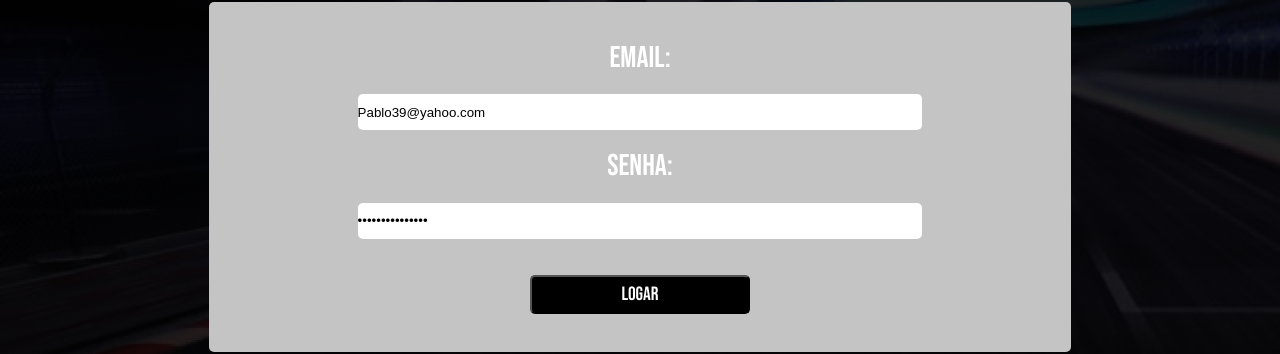
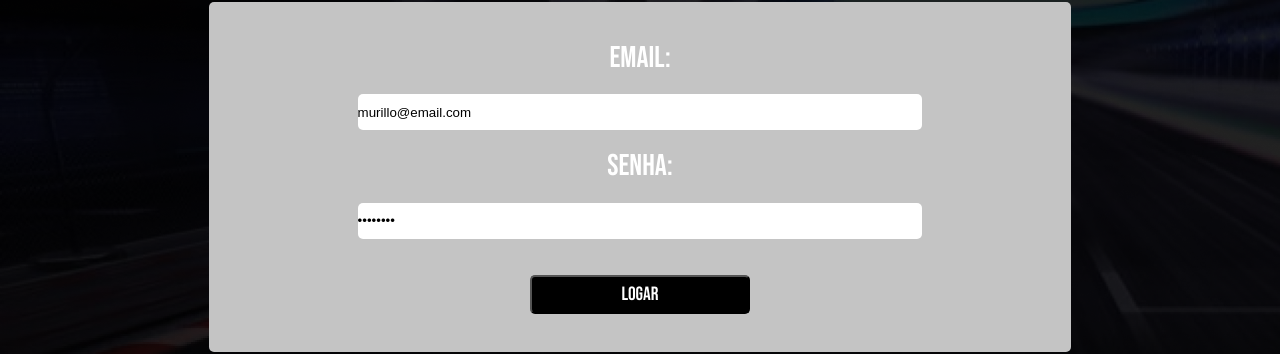
Before and after one commit to escudeiro777/ProjetoClassificados, a React (Create React App) app in the folder Frontend/React/escuderia_ui/: page /login in a window 1280 px wide. Shown: the part 589-943 px from the top of the page. Built offline with nearby package versions, Linux system fonts and the light colour scheme.

Commit message:
login quase concluido

```diff
--- a/Frontend/React/escuderia_ui/src/components/header/header.jsx
+++ b/Frontend/React/escuderia_ui/src/components/header/header.jsx
@@ -23,7 +23,7 @@ export default function Header() {
                 <div className='header__conteudo container'>
                     <img src={logo} alt='logo-Escuderia' className='header__logo' />
                     <img src={subtitleLogo} alt='escuderia_car_sale' className='header__subtitle' />
-                    <Link to='/' className='btn__login'><Icon icon="fe:login" className='icon' /> Login</Link>
+                    <Link to='/login' className='btn__login'><Icon icon="fe:login" className='icon' /> Login</Link>
                 </div>
             </header>
             <nav className='header__busca'>
--- a/Frontend/React/escuderia_ui/src/pages/login/login.js
+++ b/Frontend/React/escuderia_ui/src/pages/login/login.js
@@ -3,23 +3,27 @@ import api from "../../services/api";
 import { parseJwt } from "../../services/auth";
 import '../../assets/css/login.css';
 import Header from '../../components/header/header.jsx';
+import axios from "axios";
 
 export default class Login extends Component {
     constructor(props) {
         super(props);
         this.state = {
-            email: "Pablo39@yahoo.com",
-            senha: "9pDmgRhZz3ON8rh",
+            email: "murillo@email.com",
+            senha: "12345678",
             mensagemDeErro: '',
             carregando: false,
         };
     }
     login = (evento) => {
         evento.preventDefault();
+        console.log(this.state.email);
         this.setState({ mensagemDeErro: "", carregando: true })
-        api.post('/login', {
-            email: this.set.email,
-            senha: this.set.senha,
+
+
+        api.post("/login", {
+            email : this.state.email,
+            senha : this.state.senha
         })
 
         .then((resposta) => {
@@ -27,7 +31,7 @@ export default class Login extends Component {
                     localStorage.setItem('usuario-login', resposta.data.token);
                     this.setState({ carregando: false });
 
-                    if (parseJwt().role === '9') {
+                    if (parseJwt().role === '2') {
                         this.props.history.push('/')
                     } else if (parseJwt().role === '1') {
                         this.props.history.push('/')
@@ -54,6 +58,7 @@ export default class Login extends Component {
             <Header/>
             <section className = "containerLogin" >
             <p> ACESSE JÁ SUA CONTA! </p> <div className = "formLogin" >
+
             <form onSubmit = { this.login }
             className = "formulario" >
             <p className = "loginSenha" > Email: </p> <input value = { this.state.email }
--- a/Frontend/React/escuderia_ui/src/services/api.js
+++ b/Frontend/React/escuderia_ui/src/services/api.js
@@ -1,7 +1,7 @@
 import axios from 'axios'
 
 const api = axios.create({
-    baseUrl:'https://62055968161670001741b97e.mockapi.io'
+    baseURL:'http://localhost:5000/api'
 })
 
 export default api;
```
